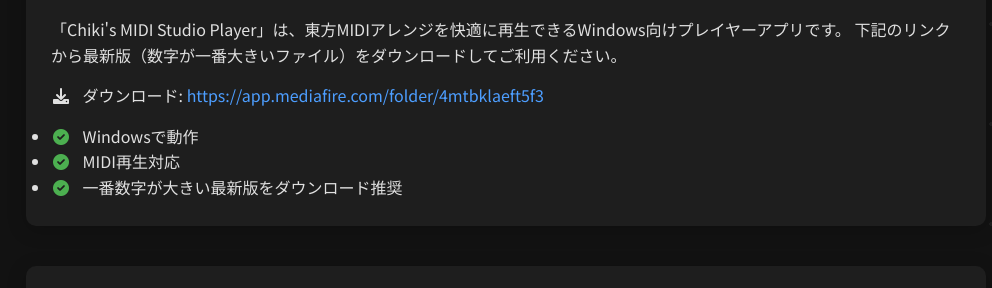
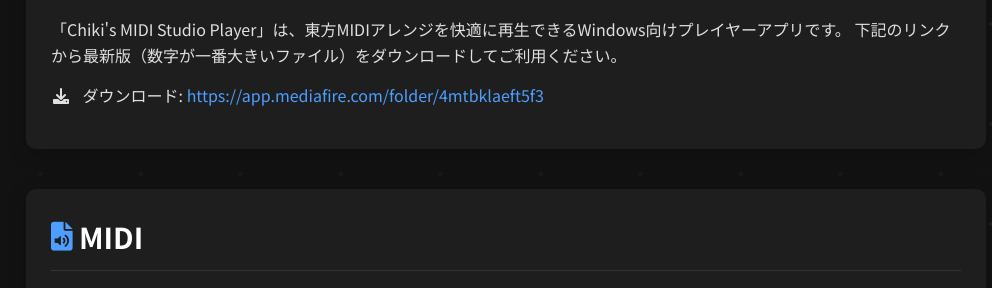
Before and after one commit to chiki2011/cms, a plain HTML site: page index.html in a window 1280 px wide. Shown: the part 2701-2989 px from the top of the page, without its empty margins (134-1126 px from the left). Drawn offline with Linux system fonts and the light colour scheme.

Commit message:
Update index.html

```diff
--- a/index.html
+++ b/index.html
@@ -86,11 +86,6 @@
               <i class="fas fa-download"></i> ダウンロード:
               <a href="https://app.mediafire.com/folder/4mtbklaeft5f3" target="_blank">https://app.mediafire.com/folder/4mtbklaeft5f3</a>
           </p>
-          <ul>
-            <li><i class="fas fa-check-circle"></i> Windowsで動作</li>
-            <li><i class="fas fa-check-circle"></i> MIDI再生対応</li>
-            <li><i class="fas fa-check-circle"></i> 一番数字が大きい最新版をダウンロード推奨</li>
-          </ul>
       </section>
       <section id="works" class="slide-in">
         <h2><i class="fas fa-file-audio"></i> MIDI</h2>
```
